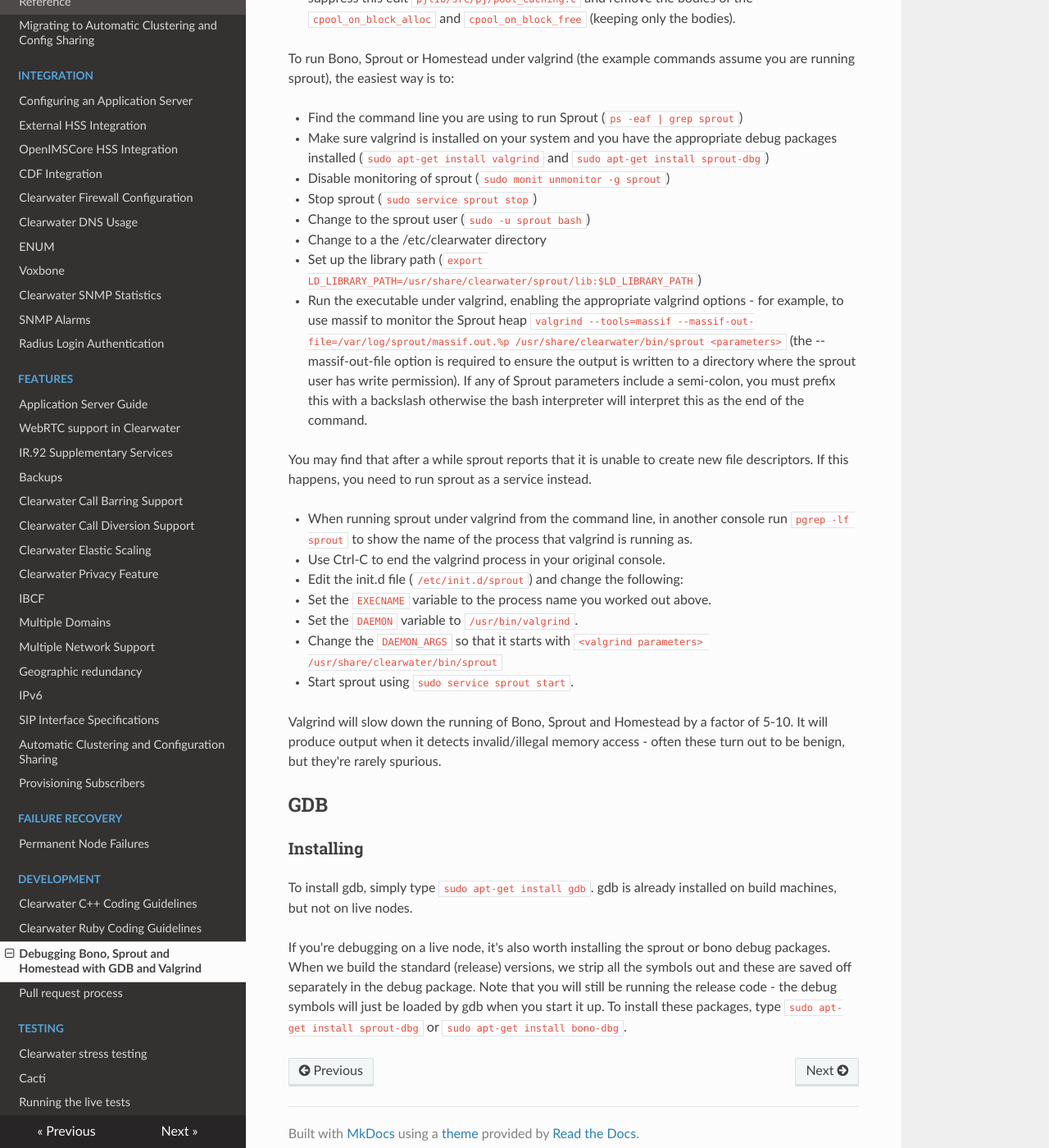
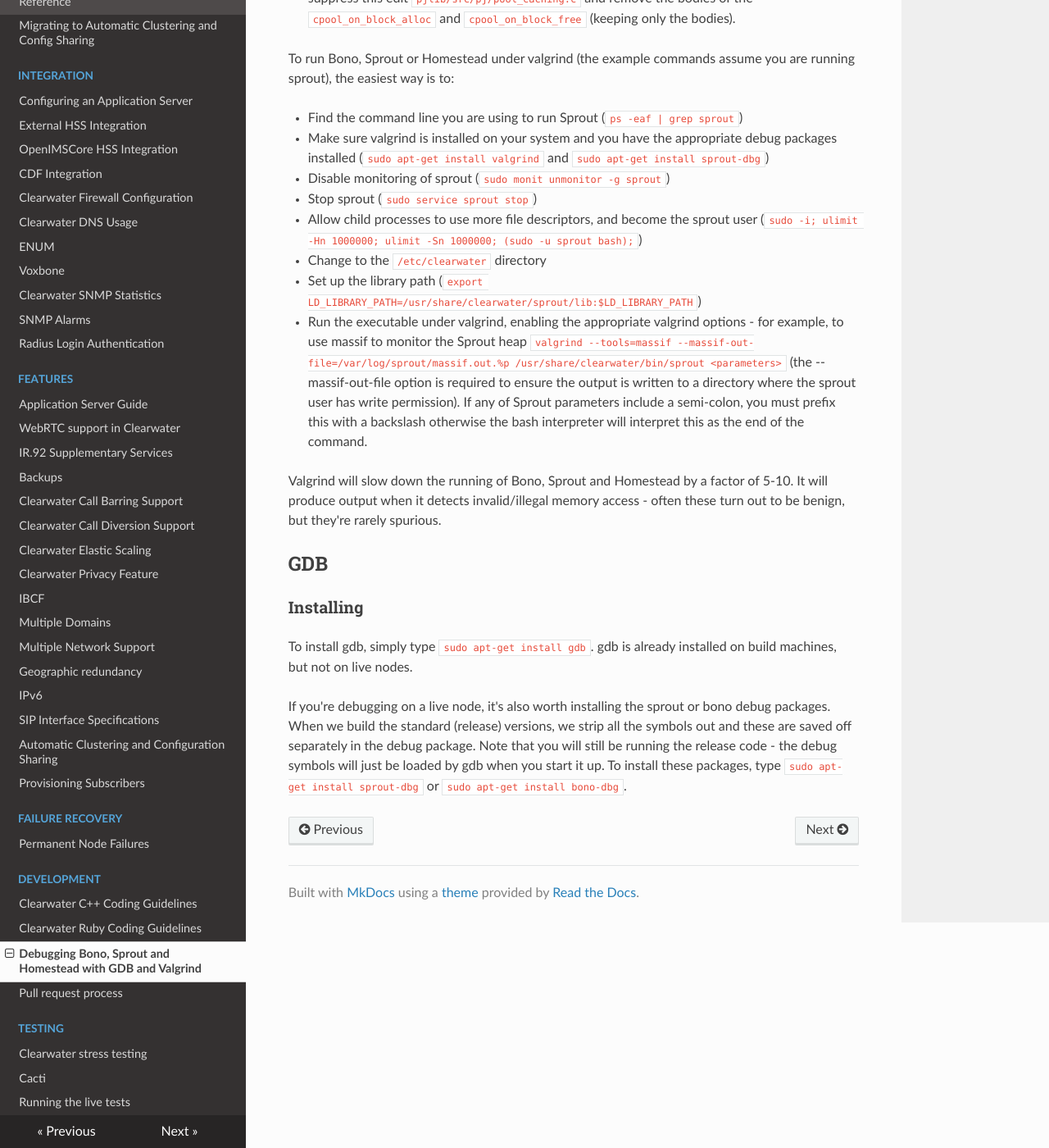
Before and after one commit to Metaswitch/clearwater-readthedocs, an MkDocs documentation site: the page built from docs/Debugging_Bono_Sprout_and_Homestead_with_GDB_and_Valgrind.md, in a window 1280 px wide and 1400 px high, scrolled down 556 px. Shown: the whole window at 82% size. Built offline with MkDocs 1.6.1, drawn with Linux system fonts in a browser that asks for light colours; nearby versions of some CDN libraries; old or Windows-style settings are respelled for this version of MkDocs.

Commit message:
Add magic incantation to get more FDs

```diff
--- a/docs/Debugging_Bono_Sprout_and_Homestead_with_GDB_and_Valgrind.md
+++ b/docs/Debugging_Bono_Sprout_and_Homestead_with_GDB_and_Valgrind.md
@@ -16,20 +16,10 @@ To run Bono, Sprout or Homestead under valgrind (the example commands assume you
 -  Make sure valgrind is installed on your system and you have the appropriate debug packages installed (`sudo apt-get install valgrind` and `sudo apt-get install sprout-dbg`)
 -  Disable monitoring of sprout (`sudo monit unmonitor -g sprout`)
 -  Stop sprout (`sudo service sprout stop`)
--  Change to the sprout user (`sudo -u sprout bash`)
--  Change to a the /etc/clearwater directory
+-  Allow child processes to use more file descriptors, and become the sprout user (`sudo -i; ulimit -Hn 1000000; ulimit -Sn 1000000; (sudo -u sprout bash);`)
+-  Change to the `/etc/clearwater` directory
 -  Set up the library path (`export LD_LIBRARY_PATH=/usr/share/clearwater/sprout/lib:$LD_LIBRARY_PATH`)
 -  Run the executable under valgrind, enabling the appropriate valgrind options - for example, to use massif to monitor the Sprout heap `valgrind --tools=massif --massif-out-file=/var/log/sprout/massif.out.%p /usr/share/clearwater/bin/sprout <parameters>` (the --massif-out-file option is required to ensure the output is written to a directory where the sprout user has write permission). If any of Sprout parameters include a semi-colon, you must prefix this with a backslash otherwise the bash interpreter will interpret this as the end of the command.
-
-You may find that after a while sprout reports that it is unable to create new file descriptors. If this happens, you need to run sprout as a service instead.
-
-- When running sprout under valgrind from the command line, in another console run `pgrep -lf sprout` to show the name of the process that valgrind is running as.
-- Use Ctrl-C to end the valgrind process in your original console.
-- Edit the init.d file (`/etc/init.d/sprout`) and change the following:
-  - Set the `EXECNAME` variable to the process name you worked out above.
-  - Set the `DAEMON` variable to `/usr/bin/valgrind`.
-  - Change the `DAEMON_ARGS` so that it starts with `<valgrind parameters> /usr/share/clearwater/bin/sprout`
-- Start sprout using `sudo service sprout start`.
 
 Valgrind will slow down the running of Bono, Sprout and Homestead by a factor of 5-10.  It will produce output when it detects invalid/illegal memory access - often these turn out to be benign, but they're rarely spurious.
 
```
